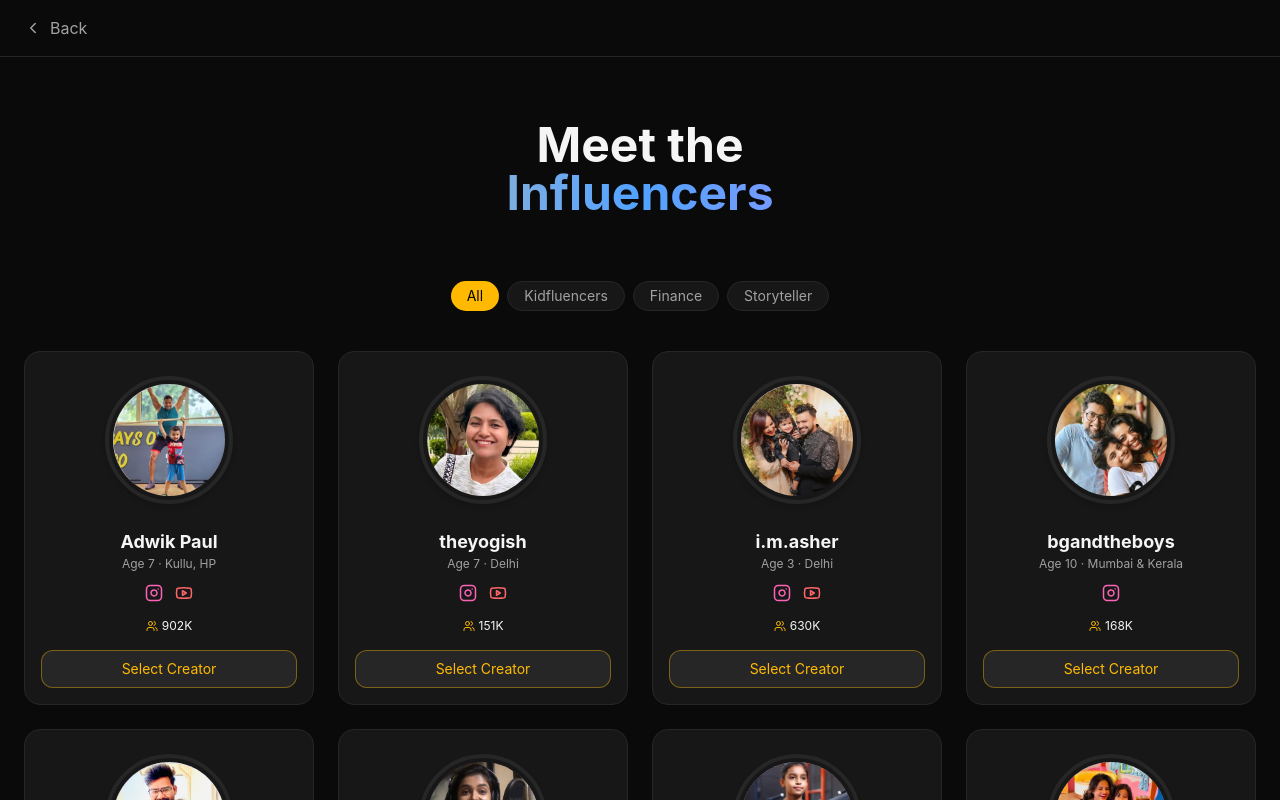
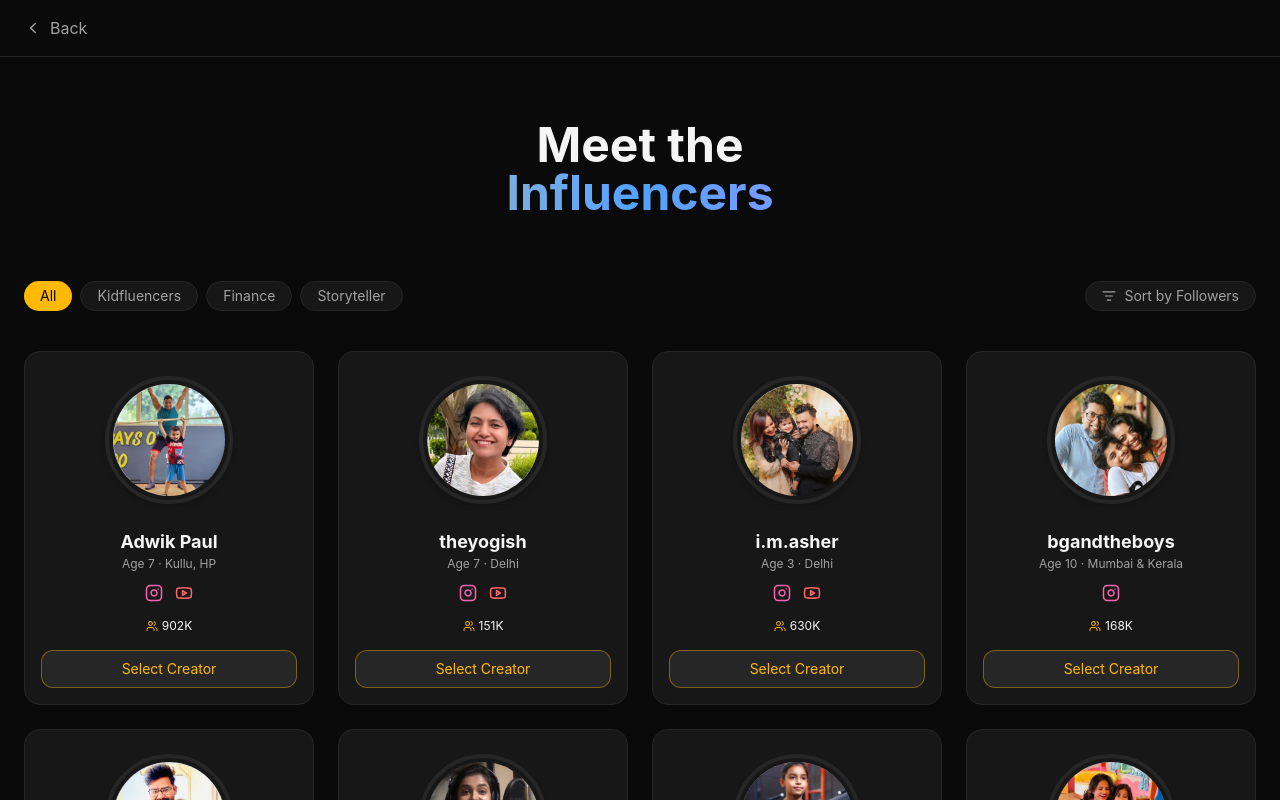
Before and after one commit to Atharv542/Legaro, a React (Vite) app: page /kidfluencer-deck in a window 1280 px wide. Shown: the top 800 px of the page. Built offline with nearby package versions, Linux system fonts and the light colour scheme.

Commit message:
Added changes

```diff
--- a/src/components/BrandSection.jsx
+++ b/src/components/BrandSection.jsx
@@ -83,11 +83,11 @@ export default function BrandsSection() {
         {/* Row 1 */}
         <div className="overflow-hidden pt-24">
           <motion.div
-            className="flex gap-4 md:gap-6 will-change-transform transform-gpu"
+            className="flex gap-4 md:gap-6 will-change-transform transform-gpu translate-z-0"
             animate={{ x: ["0%", "-50%"] }}
             transition={{
               repeat: Infinity,
-              duration: isMobile ? 7 : 25,
+              duration: isMobile ? 4 : 25,
               ease: "linear",
             }}
           >
@@ -104,7 +104,7 @@ export default function BrandsSection() {
             animate={{ x: ["-50%", "0%"] }}
             transition={{
               repeat: Infinity,
-              duration: isMobile ? 8 : 30,
+              duration: isMobile ? 5 : 30,
               ease: "linear",
             }}
           >
@@ -140,7 +140,7 @@ function BrandCard({ brand }) {
 
   return (
     <motion.div
-      className="min-w-[180px] md:min-w-[260px] h-[110px] md:h-[120px] flex items-center justify-center px-6 md:px-8 rounded-xl cursor-pointer bg-[#121622]/70 border border-white/10 backdrop-blur-lg transition"
+      className="min-w-[120px] md:min-w-[260px] h-[110px] md:h-[120px] flex items-center justify-center px-6 md:px-8 rounded-xl cursor-pointer bg-[#121622]/70 border border-white/10 backdrop-blur-lg transition"
       style={{
         borderColor: hovered ? `${brand.color}55` : undefined,
         boxShadow: hovered
@@ -154,7 +154,7 @@ function BrandCard({ brand }) {
       <img
   src={brand.logo}
   alt={brand.name}
-  className="h-[80px] md:h-[90px] object-contain"
+  className="h-[40px] md:h-[90px] object-contain"
   loading="lazy"
 />
     </motion.div>
--- a/src/components/KidFluencer.jsx
+++ b/src/components/KidFluencer.jsx
@@ -15,7 +15,8 @@ import {
   ArrowRight,
   Building2,
   Phone,
-  Mail
+  Mail,
+  ListFilter
 } from "lucide-react";
 import { useNavigate } from "react-router-dom";
 
@@ -426,6 +427,17 @@ const kids = [
 
 const NICHES = ["All", "Kidfluencers", "Finance", "Storyteller"];
 
+/* HELPER: convert 1.8M / 902K to number */
+
+function parseFollowers(str) {
+  const cleaned = str.trim().toUpperCase();
+
+  if (cleaned.endsWith("M")) return parseFloat(cleaned) * 1000000;
+  if (cleaned.endsWith("K")) return parseFloat(cleaned) * 1000;
+
+  return parseFloat(cleaned) || 0;
+}
+
 /* PLATFORM ICON */
 
 function PlatformIcon({ platform, link }) {
@@ -832,13 +844,40 @@ export default function KidfluencerDeck() {
   const [selected, setSelected] = useState([]);
   const [activeNiche, setActiveNiche] = useState("All");
   const [showModal, setShowModal] = useState(false);
+const [sortOrder, setSortOrder] = useState("default");
+const [showSortMenu, setShowSortMenu] = useState(false);
+const sortLabel =
+  sortOrder === "high"
+    ? "Highest → Lowest"
+    : sortOrder === "low"
+    ? "Lowest → Highest"
+    : "Sort by Followers";
+  const isSorted = sortOrder !== "default";
 
-  const filtered =
+const filtered = (() => {
+
+  let result =
     activeNiche === "All"
-      ? kids
+      ? [...kids]
       : kids.filter((k) =>
           k.niche.toLowerCase().includes(activeNiche.toLowerCase())
         );
+
+  if (sortOrder === "high") {
+    result.sort(
+      (a, b) => parseFollowers(b.followers) - parseFollowers(a.followers)
+    );
+  }
+
+  if (sortOrder === "low") {
+    result.sort(
+      (a, b) => parseFollowers(a.followers) - parseFollowers(b.followers)
+    );
+  }
+
+  return result;
+
+})();
 
   const toggleSelect = (kid) => {
     setSelected((prev) =>
@@ -883,7 +922,8 @@ export default function KidfluencerDeck() {
       </div>
 
       {/* FILTER */}
-      <div className="flex justify-center gap-2 mb-10 flex-wrap">
+      <div className="flex flex-col md:flex-row items-center justify-between max-w-7xl mx-auto px-6 gap-4 mb-10">
+       <div className="flex flex-wrap justify-center md:justify-start gap-2">
         {NICHES.map((n) => (
           <button
             key={n}
@@ -897,8 +937,67 @@ export default function KidfluencerDeck() {
           >
             {n}
           </button>
+
         ))}
+
+
       </div>
+      <div className="relative md:ml-auto">
+
+  <button
+  onClick={() => setShowSortMenu((prev) => !prev)}
+  className={`flex items-center gap-2 px-4 py-1 rounded-full text-sm cursor-pointer transition-colors
+  ${
+    isSorted
+      ? "bg-amber-400 text-black font-semibold"
+      : "bg-neutral-900 border border-neutral-800 text-neutral-400 hover:border-amber-400/40"
+  }`}
+>
+  <ListFilter size={14} />
+  {sortLabel}
+</button>
+
+  {showSortMenu && (
+    <div className="absolute right-0 mt-2 w-44 bg-neutral-900 border border-neutral-800 rounded-xl shadow-lg overflow-hidden z-20">
+
+      <button
+        onClick={() => {
+          setSortOrder("high");
+          setShowSortMenu(false);
+        }}
+        className="w-full text-left px-4 py-2 text-sm hover:bg-neutral-800"
+      >
+        Highest → Lowest
+      </button>
+
+      <button
+        onClick={() => {
+          setSortOrder("low");
+          setShowSortMenu(false);
+        }}
+        className="w-full text-left px-4 py-2 text-sm hover:bg-neutral-800"
+      >
+        Lowest → Highest
+      </button>
+
+      <button
+        onClick={() => {
+          setSortOrder("default");
+          setShowSortMenu(false);
+        }}
+        className="w-full text-left px-4 py-2 text-sm hover:bg-neutral-800"
+      >
+        Default
+      </button>
+
+    </div>
+  )}
+
+</div>
+      </div>
+
+
+
 
       {/* GRID */}
       <div className="max-w-7xl mx-auto px-6 pb-24">
```
